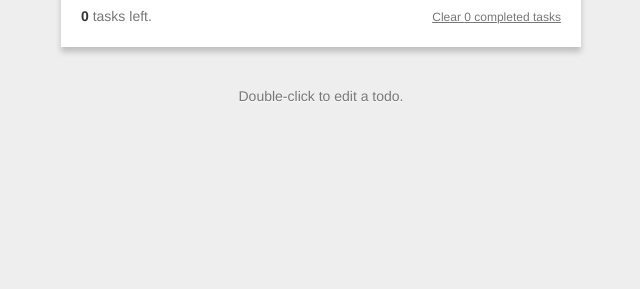
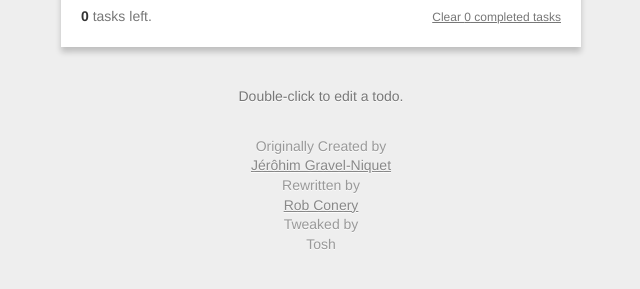
Before and after one commit to ToshB/JavaScriptIntro, a plain HTML site: page todoApp/index.html in a window 1280 px wide. Shown: the part 157-446 px from the top of the page, without its empty margins (319-959 px from the left). Drawn offline with Linux system fonts and the light colour scheme.

Commit message:
fixed credits

```diff
--- a/todoApp/index.html
+++ b/todoApp/index.html
@@ -40,7 +40,22 @@
       <li>Double-click to edit a todo.
       </li>
     </ul>
+    <div id="credits">
+  		<p>
+ 		     Originally Created by
+		      <br />
+		      <a href="http://jgn.me/">J&eacute;r&ocirc;him Gravel-Niquet</a>
+	    </p>
+  		<p>
+  			Rewritten by <br/>
+				<a href="http://wekeroad.com/">Rob Conery</a>
+  		</p>
+  		<p>
+  			Tweaked by <br/>
+        Tosh
+  		</p>
 
+    </div>
     <script>
       $(function (){
          TODO.App = new TODO.Router();
```
